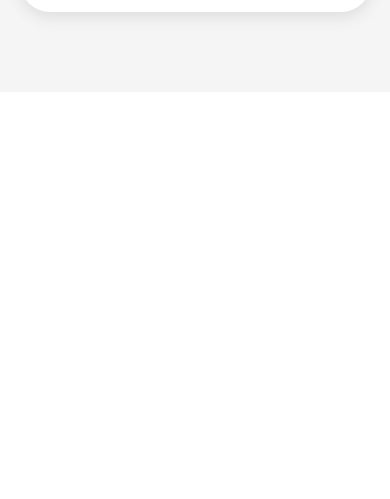
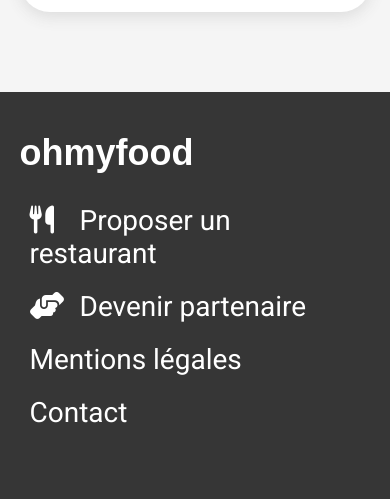
Before and after one commit to NootLou/P3-Ohmyfood, a website: page index.html in a window 390 px wide. Shown: the part 3946-4445 px from the top of the page. Before the commit the page ends 4038 px from the top, so only its background shows below. Drawn offline with Linux system fonts and the light colour scheme; a web font is replaced by a local one.

Commit message:
Ajout du footer

```diff
--- a/index.html
+++ b/index.html
@@ -117,6 +117,15 @@
                 </figure>
             </a>
         </section>
+        <footer>
+            <h4>ohmyfood</h4>
+            <ul>
+                <li><i class="fa-solid fa-utensils"></i>Proposer un restaurant</li>
+                <li><i class="fa-solid fa-handshake-angle"></i>Devenir partenaire</li>
+                <li>Mentions légales</li>
+                <li>Contact</li>
+            </ul>
+        </footer>
     </main>
 </body>
 </html>
--- a/sass/base/_base.scss
+++ b/sass/base/_base.scss
@@ -5,6 +5,9 @@
         text-decoration: none;
         color: inherit;
         font-family: 'Roboto', sans-serif;
+    }
+    ul{
+        list-style: none;
     }
 }
 
--- a/sass/layouts/_layouts.scss
+++ b/sass/layouts/_layouts.scss
@@ -159,4 +159,27 @@
             }
         }
     }
+
+    footer{
+        color: white;
+        background-color: darken($color-background, 75%);
+        padding: 40px 0px;
+        h4{
+            font-family: $font-title;
+            font-size: 36px;
+            margin: 0px 5%;
+        }
+        ul{
+            margin: 20px 5%;
+            li{
+                padding: 10px;
+                font-size: 28px;
+                i{
+                    height: 20px;
+                    width: 50px;
+                }
+            }
+        }
+    }
+
 }
```
Also changed, not shown: public/styles.css, 1 other file.
